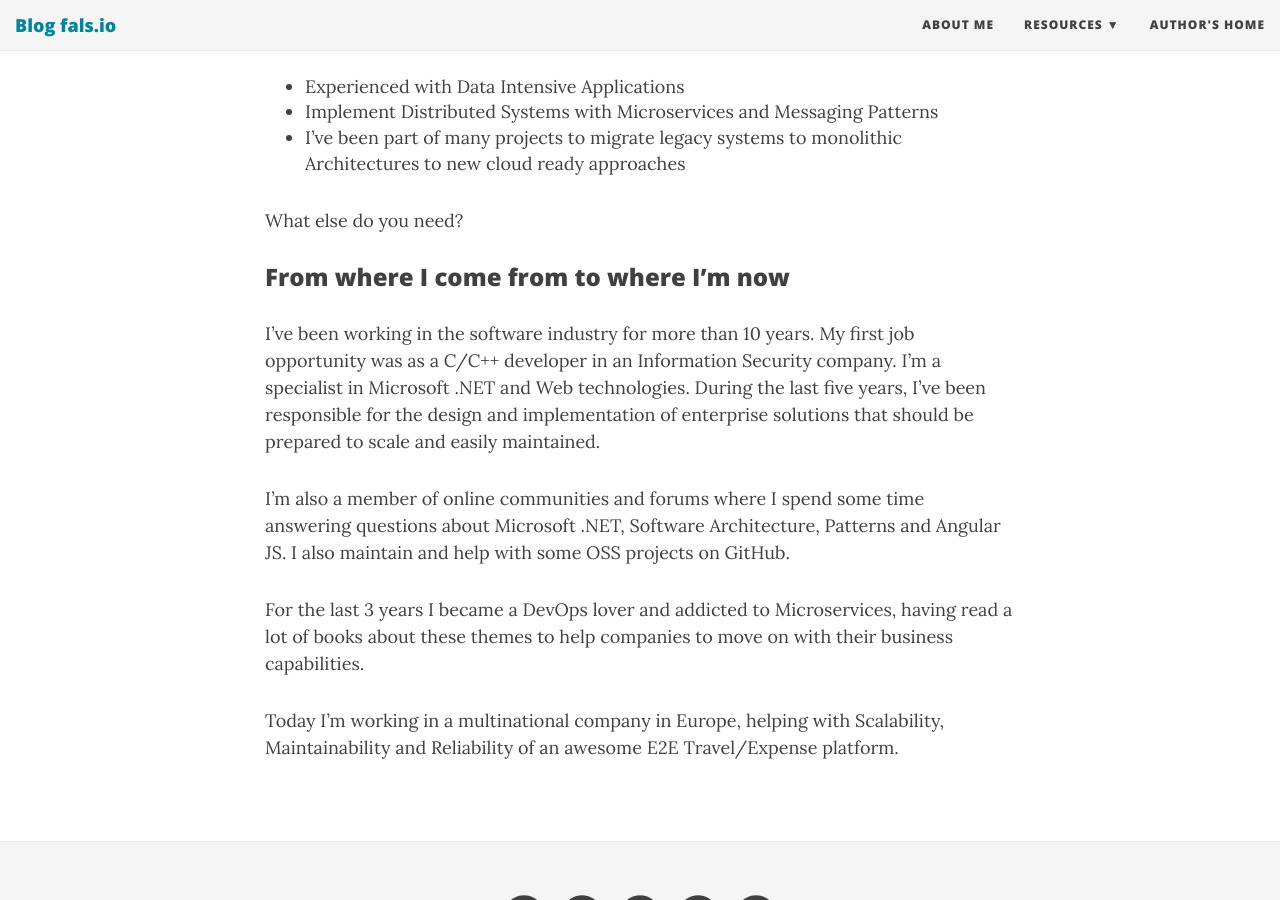
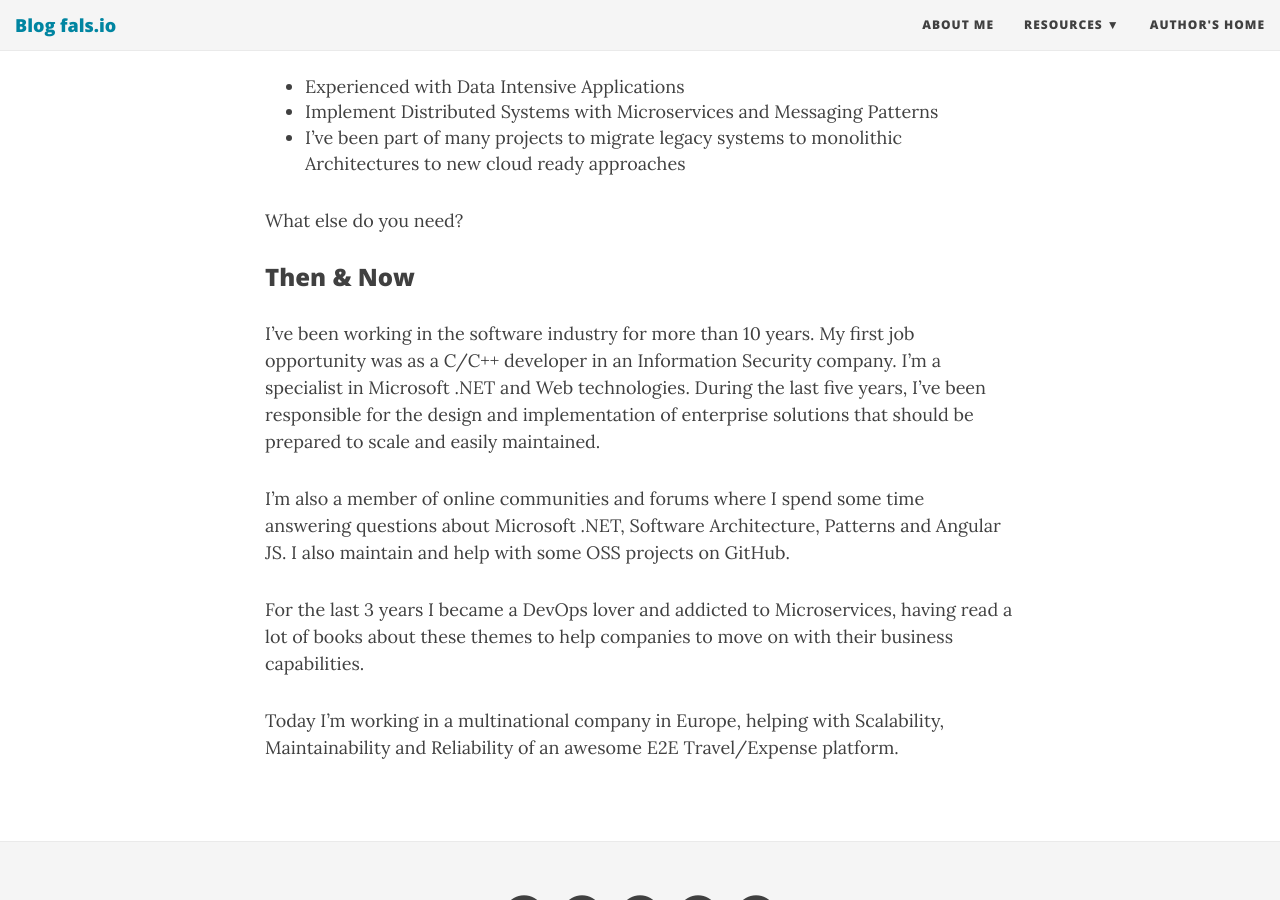
Before and after one commit to fals/fals.github.io, a Jekyll site: the page built from aboutme.md, in a window 1280 px wide and 900 px high, scrolled down 591 px. Built offline with Jekyll 4.4.1, drawn with Linux system fonts in a browser that asks for light colours; nearby versions of some CDN libraries.

Commit message:
update about

```diff
--- a/aboutme.md
+++ b/aboutme.md
@@ -14,7 +14,7 @@ My name is Filipe Lima. I have the following qualities:
 
 What else do you need?
 
-### From where I come from to where I'm now
+### Then & Now
 
 I’ve been working in the software industry for more than 10 years. My first job opportunity was as a C/C++ developer in an Information Security company. I’m a specialist in Microsoft .NET and Web technologies. During the last five years, I’ve been responsible for the design and implementation of enterprise solutions that should be prepared to scale and easily maintained.
 
```
